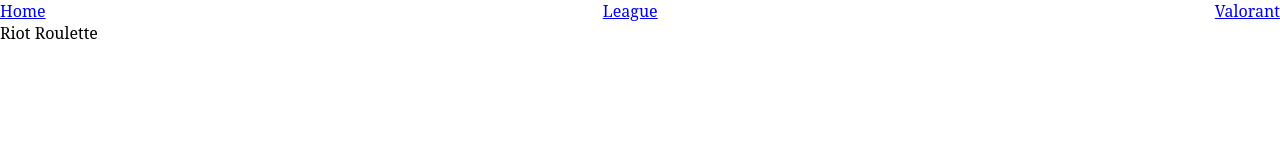
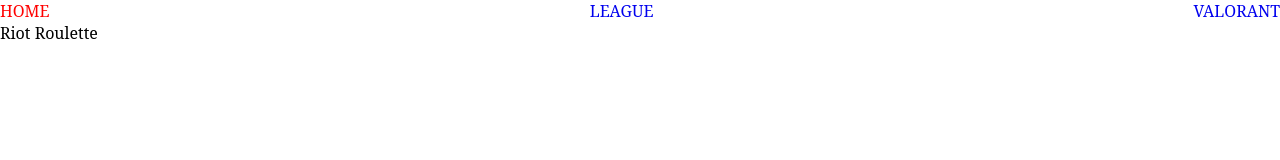
Before and after one commit to thomasmshaffery/riot-roulette, a React (Vite) app: page / in a window 1280 px wide. Shown: the top 160 px of the page. Built offline with nearby package versions, Linux system fonts and the light colour scheme; a web font is replaced by a local one.

Commit message:
Logo component created and logo added to assets

```diff
--- /dev/null
+++ b/src/components/Logo.jsx
@@ -0,0 +1,6 @@
+import { NavLink } from "react-router-dom";
+
+function Logo() {
+  return <NavLink to="/"></NavLink>;
+}
+export default Logo;
--- a/src/components/PageNav.jsx
+++ b/src/components/PageNav.jsx
@@ -6,13 +6,13 @@ function PageNav() {
     <nav className={styles.nav}>
       <ul>
         <li>
-          <NavLink to="/">Home</NavLink>
+          <NavLink to="/">HOME</NavLink>
         </li>
         <li>
-          <NavLink to="/league">League</NavLink>
+          <NavLink to="/league">LEAGUE</NavLink>
         </li>
         <li>
-          <NavLink to="/valorant">Valorant</NavLink>
+          <NavLink to="/valorant">VALORANT</NavLink>
         </li>
       </ul>
     </nav>
--- a/src/components/PageNav.module.css
+++ b/src/components/PageNav.module.css
@@ -6,3 +6,11 @@
   display: flex;
   justify-content: space-between;
 }
+
+.nav a {
+  text-decoration: none;
+}
+
+.nav :global(.active) {
+  color: red;
+}
```
Also changed, not shown: src/assets/logo.png (added).
